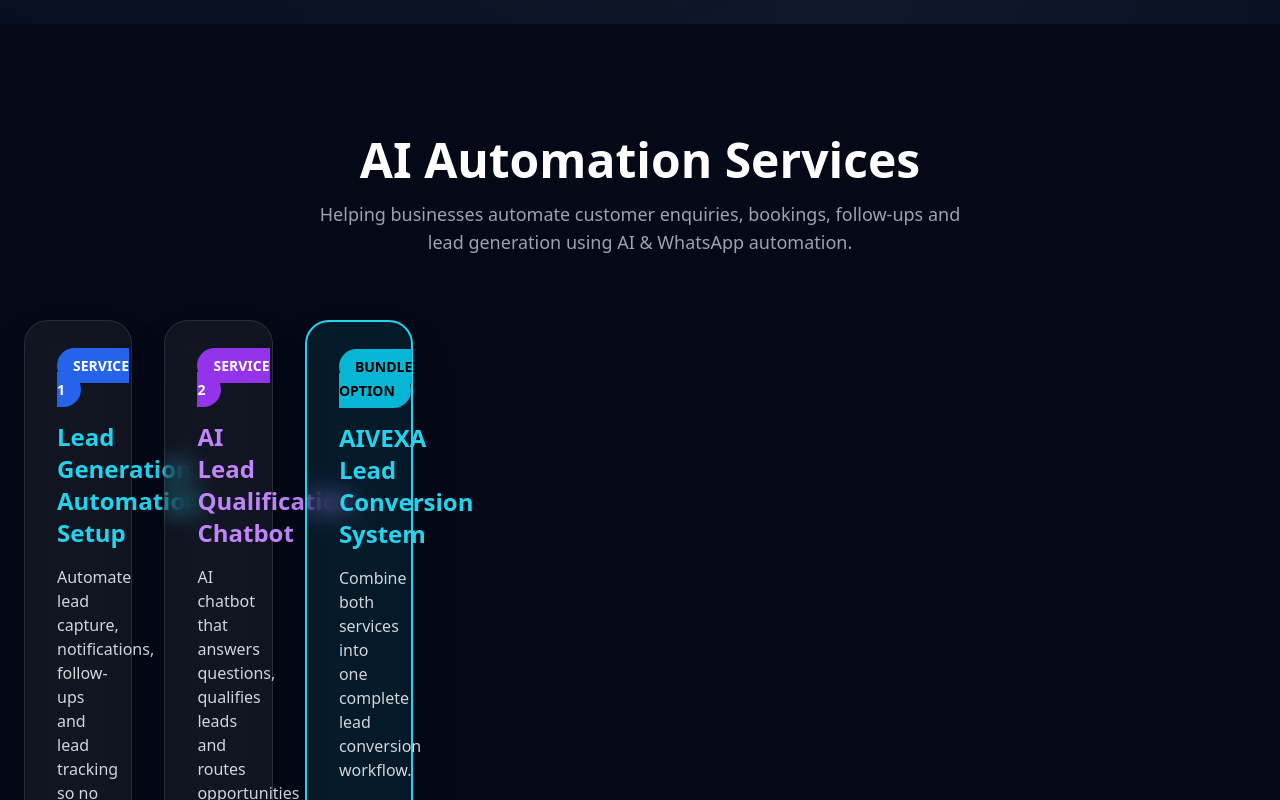
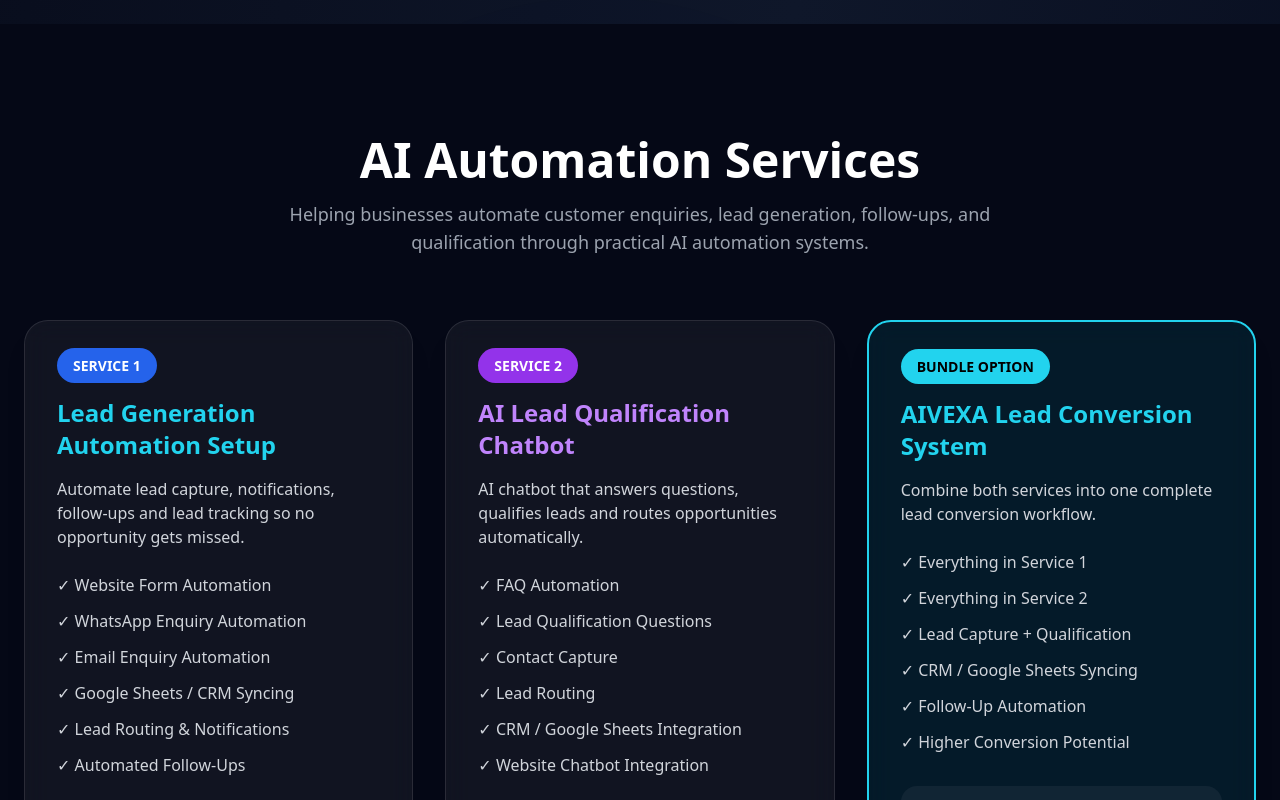
Before and after one commit to devanbarnard70-bot/aivexa-website, a React (Vite) app: page / in a window 1280 px wide. Shown: the part 2880-3680 px from the top of the page. Built offline with nearby package versions, Linux system fonts and the light colour scheme.

Commit message:
Fixed AIVEXA services and pricing layout

```diff
--- a/src/App.jsx
+++ b/src/App.jsx
@@ -447,30 +447,32 @@ const declineCookies = () => {
 </section>
 
   {/* SERVICES & PRICING SECTION */}
-<section id="services" className="relative py-14 md:py-28 px-6 bg-[#050816] text-white">
-<div className="w-full max-w-[1600px] mx-auto flex flex-col items-center px-6 lg:px-12">
+<section
+  id="services"
+  className="relative py-16 md:py-28 px-6 bg-[#050816] text-white"
+>
+  <div className="max-w-7xl mx-auto">
 
     {/* Heading */}
     <div className="text-center mb-16">
       <h2 className="text-4xl md:text-5xl font-bold mb-4">
         AI Automation Services
       </h2>
-      <p className="text-gray-400 max-w-2xl mx-auto text-lg">
-        Helping businesses automate customer enquiries, bookings,
-        follow-ups and lead generation using AI & WhatsApp automation.
+
+      <p className="text-gray-400 max-w-3xl mx-auto text-lg">
+        Helping businesses automate customer enquiries, lead generation,
+        follow-ups, and qualification through practical AI automation systems.
       </p>
     </div>
-      </div>
+
     {/* Pricing Cards */}
-<div className="grid w-full max-w-[1400px] mx-auto grid-cols-1 md:grid-cols-2 xl:grid-cols-3 gap-8 items-stretch justify-center">
-
-<div className="grid w-full max-w-[1400px] mx-auto grid-cols-1 md:grid-cols-2 xl:grid-cols-3 gap-8 items-stretch justify-center">
+    <div className="grid grid-cols-1 md:grid-cols-2 xl:grid-cols-3 gap-8">
 
       {/* OFFER 1 */}
       <motion.div
         whileHover={{ scale: 1.03, y: -10 }}
         transition={{ duration: 0.3 }}
-className="h-full bg-white/5 border border-white/10 rounded-3xl p-8 backdrop-blur-md shadow-2xl"
+        className="h-full bg-white/5 border border-white/10 rounded-3xl p-8 backdrop-blur-md shadow-xl"
       >
         <span className="bg-blue-600 px-4 py-2 rounded-full text-sm font-semibold">
           SERVICE 1
@@ -481,8 +483,8 @@ className="h-full bg-white/5 border border-white/10 rounded-3xl p-8 backdrop-blu
         </h3>
 
         <p className="text-gray-300 mb-6">
-      Automate lead capture, notifications, follow-ups and lead tracking
-      so no opportunity gets missed.
+          Automate lead capture, notifications, follow-ups and lead tracking so
+          no opportunity gets missed.
         </p>
 
         <ul className="space-y-3 text-gray-300 mb-8">
@@ -518,7 +520,7 @@ className="h-full bg-white/5 border border-white/10 rounded-3xl p-8 backdrop-blu
       <motion.div
         whileHover={{ scale: 1.03, y: -10 }}
         transition={{ duration: 0.3 }}
-  className="h-full bg-white/5 border border-white/10 rounded-3xl p-8 backdrop-blur-md shadow-2xl"
+        className="h-full bg-white/5 border border-white/10 rounded-3xl p-8 backdrop-blur-md shadow-xl"
       >
         <span className="bg-purple-600 px-4 py-2 rounded-full text-sm font-semibold">
           SERVICE 2
@@ -566,9 +568,9 @@ className="h-full bg-white/5 border border-white/10 rounded-3xl p-8 backdrop-blu
       <motion.div
         whileHover={{ scale: 1.03, y: -10 }}
         transition={{ duration: 0.3 }}
-   className="h-full bg-cyan-500/10 border-2 border-cyan-400 rounded-3xl p-8 backdrop-blur-md shadow-2xl"
+        className="h-full bg-cyan-500/10 border-2 border-cyan-400 rounded-3xl p-8 backdrop-blur-md shadow-xl"
       >
-    <span className="bg-cyan-500 text-black px-4 py-2 rounded-full text-sm font-semibold">
+        <span className="bg-cyan-400 text-black px-4 py-2 rounded-full text-sm font-semibold">
           BUNDLE OPTION
         </span>
 
@@ -606,7 +608,6 @@ className="h-full bg-white/5 border border-white/10 rounded-3xl p-8 backdrop-blu
       </motion.div>
 
     </div>
-
   </div>
 </section>
 {/* HOW IT WORKS */}
```
Lines whose indentation alone changed are shown as unchanged.
